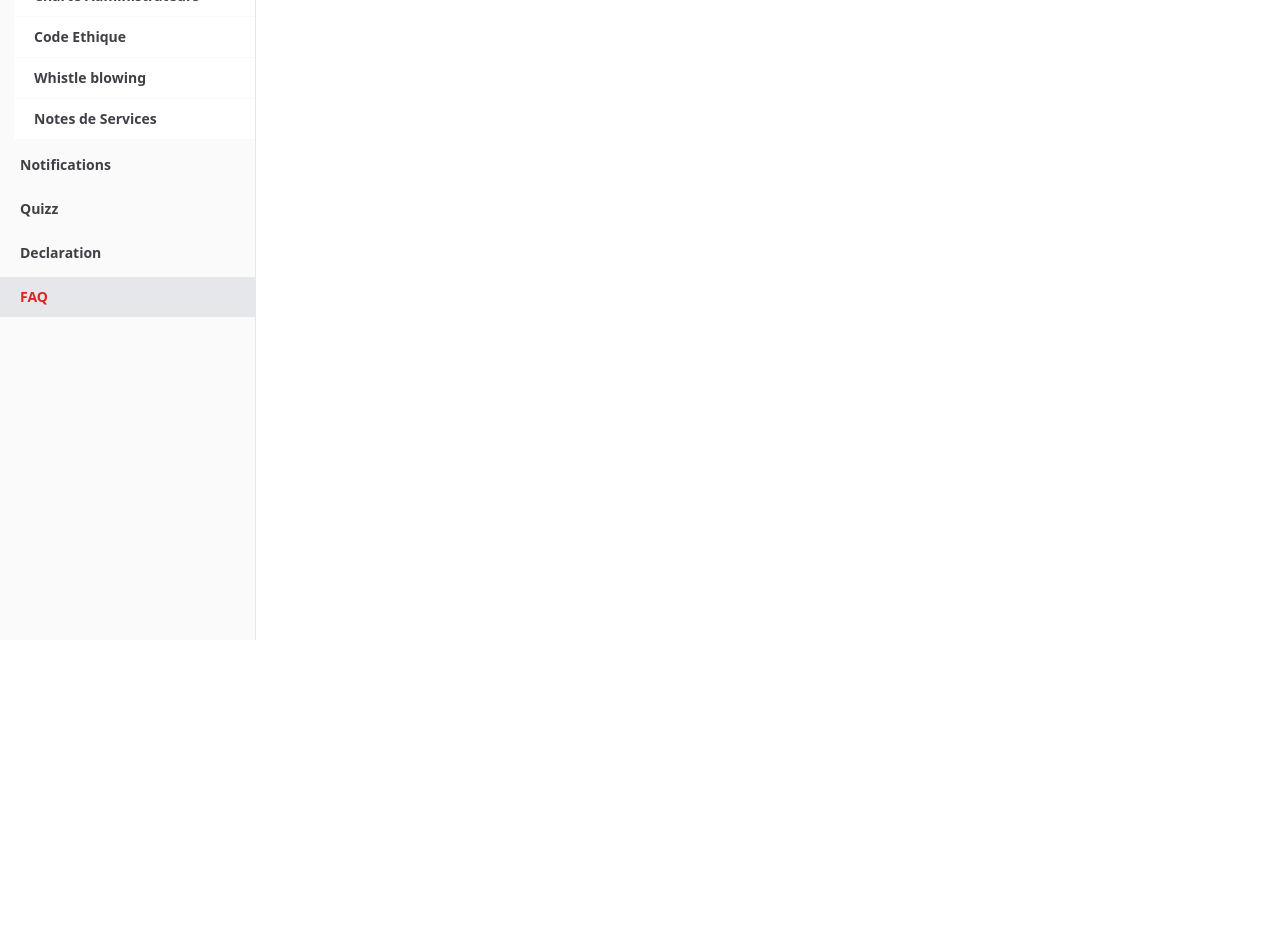
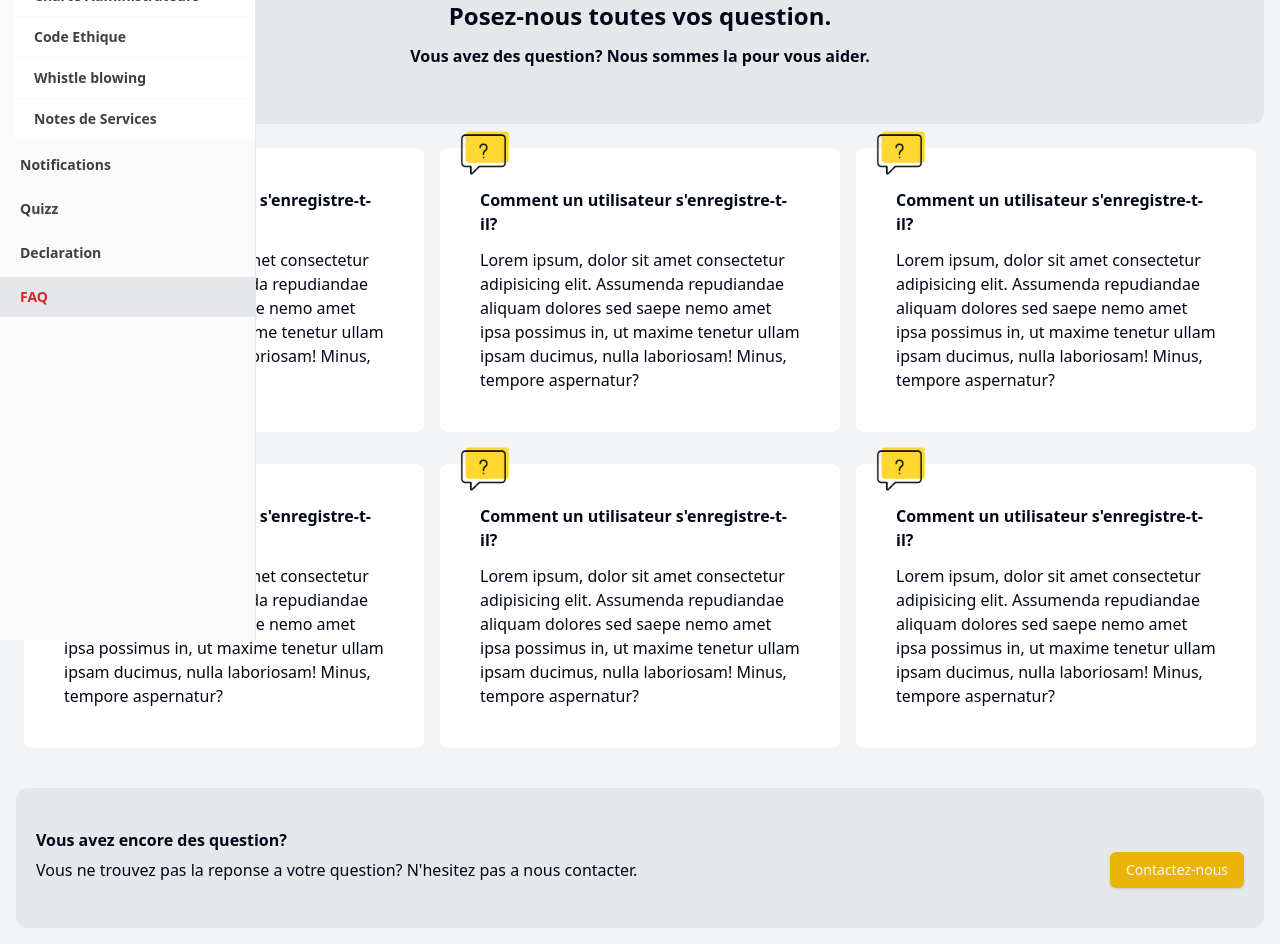
Before and after one commit to Collinsac/shadcn, a React (Vite) app: page /home/faq in a window 1280 px wide. Shown: the part 160-1104 px from the top of the page. Before the commit the page ends 800 px from the top, so only its background shows below. Built offline with nearby package versions, Linux system fonts and the light colour scheme.

Commit message:
done with faq

```diff
--- a/src/Pages/Faq.jsx
+++ b/src/Pages/Faq.jsx
@@ -1,9 +1,63 @@
-import React from 'react'
-
+import { Button } from "@/components/ui/button";
+import React from "react";
+import FaqImg from "../assets/Images/question-mark.png"
+const FaqComponent = () => {
+  return (
+    <div className="p-10 rounded-lg bg-white relative">
+      <div className="absolute -top-5 left-5 w-[50px]">
+        <img src={FaqImg} alt="" className="w-full h-full" />
+      </div>
+      <h2 className="font-bold mb-3">
+        Comment un utilisateur s'enregistre-t-il?
+      </h2>
+      <p>
+        Lorem ipsum, dolor sit amet consectetur adipisicing elit. Assumenda
+        repudiandae aliquam dolores sed saepe nemo amet ipsa possimus in, ut
+        maxime tenetur ullam ipsam ducimus, nulla laboriosam! Minus, tempore
+        aspernatur?
+      </p>
+    </div>
+  );
+};
 const Faq = () => {
   return (
-    <div>Faq</div>
-  )
-}
+    <div className="flex-1 p-4 bg-gray-100 flex flex-col gap-y-4">
+      <div className="py-14 bg-gray-200 rounded-xl flex flex-col items-center justify-center gap-y-3">
+        <p className="font-bold">FAQ's</p>
+        <h1 className="font-bold text-2xl">Posez-nous toutes vos question.</h1>
+        <p className="font-semibold">
+          Vous avez des question? Nous sommes la pour vous aider.
+        </p>
+      </div>
+      {/* grid div to display faq */}
+      <div className="p-2 grid grid-cols-3 gap-x-4 gap-y-8 ">
+        <FaqComponent />
+        <FaqComponent />
+        <FaqComponent />
+        <FaqComponent />
+        <FaqComponent />
+        <FaqComponent />
+        {/* <FaqComponent />
+        <FaqComponent />
+        <FaqComponent />
+        <FaqComponent />
+        <FaqComponent /> */}
+      </div>
+      <div className="py-10 px-5 bg-gray-200 rounded-xl mt-4">
+        <h3 className="font-bold">Vous avez encore des question?</h3>
+        <div className="flex justify-between items-center">
+          <p>
+            Vous ne trouvez pas la reponse a votre question? N'hesitez pas a
+            nous contacter.
+          </p>
+          {/* button */}
+          <Button className=" bg-yellow-500 hover:bg-yellow-600">
+            Contactez-nous
+          </Button>
+        </div>
+      </div>
+    </div>
+  );
+};
 
-export default Faq
+export default Faq;
```
Also changed, not shown: src/assets/Images/question-mark.png (added).
